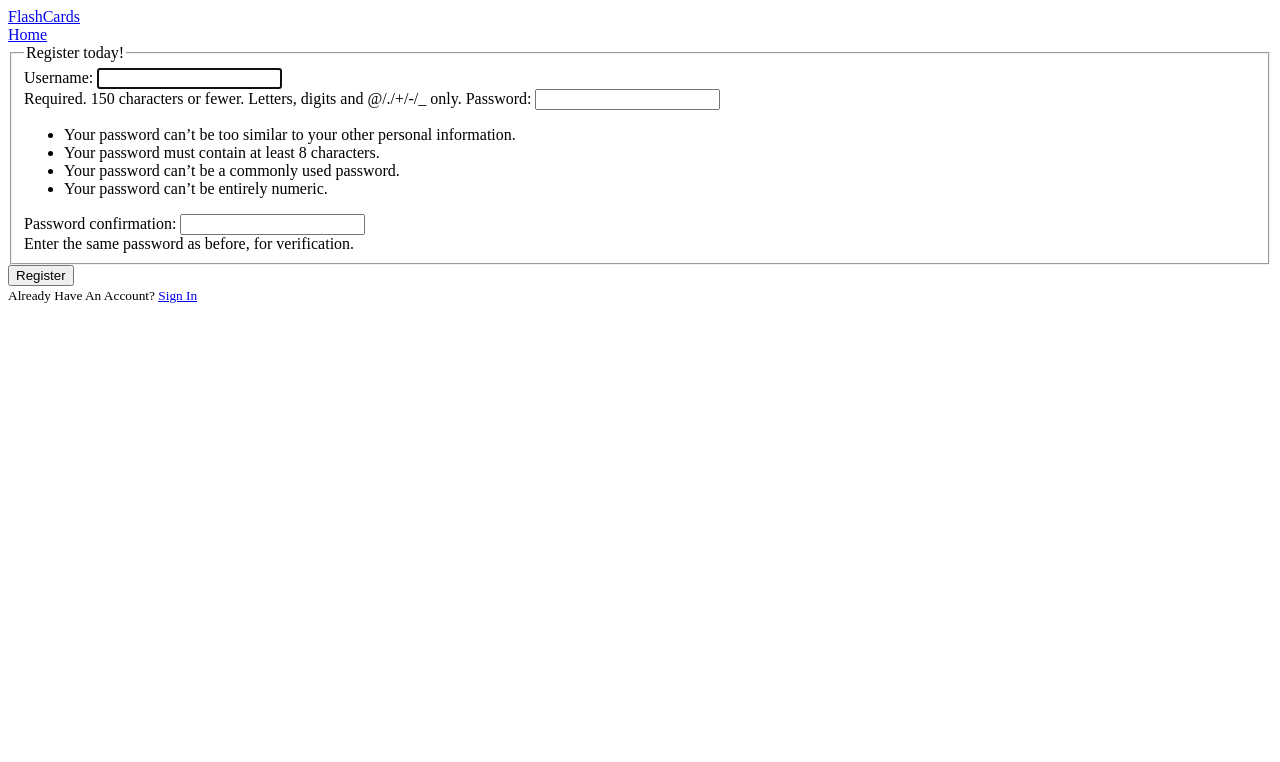
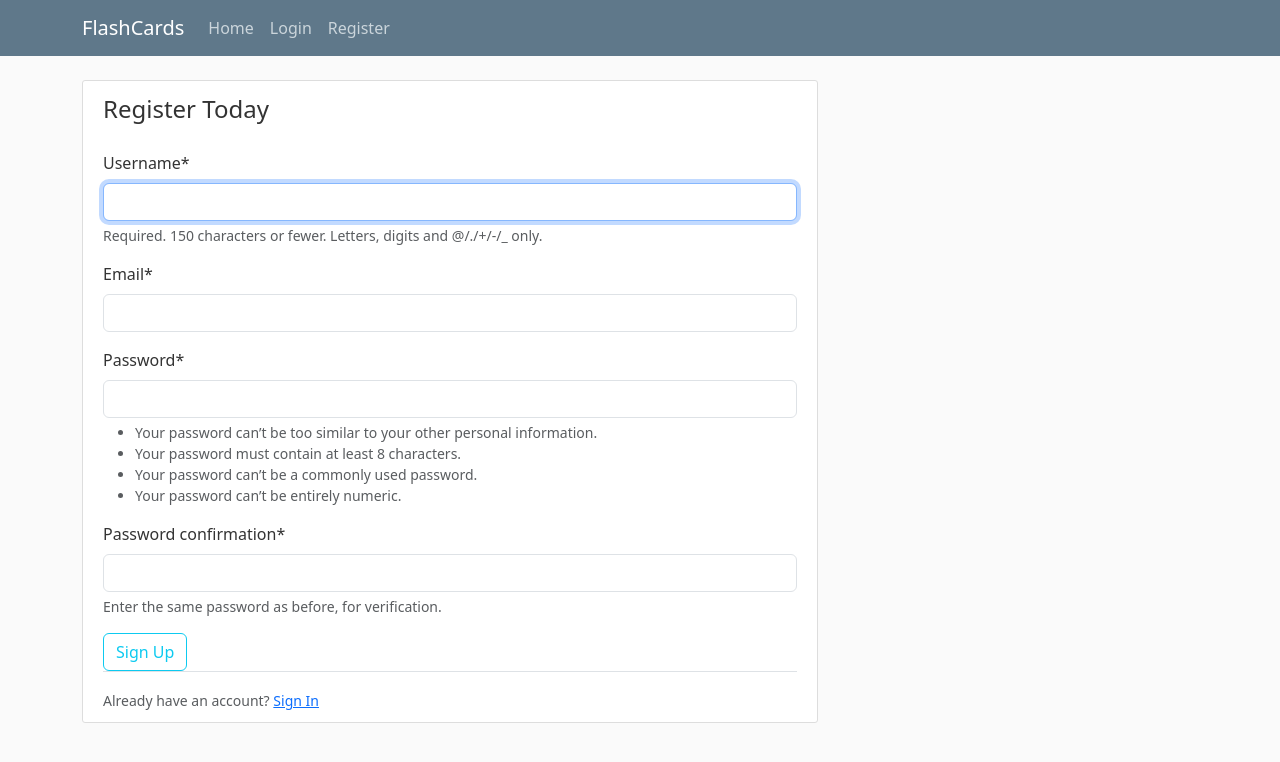
Before and after one commit to dvudd/CI_PP4, a Django app: page /register/ in a window 1280 px wide. Shown: the top 762 px of the page. Run offline with Django 4.2, Linux system fonts and the light colour scheme; some libraries are stand-ins or nearby versions.

Commit message:
feat: adds bootstrap css and crispy forms styles

```diff
--- /dev/null
+++ b/cards/static/css/style.css
@@ -0,0 +1,84 @@
+body {
+    background: #fafafa;
+    color: #333333;
+    margin-top: 5rem;
+  }
+
+  h1, h2, h3, h4, h5, h6 {
+    color: #444444;
+  }
+
+  ul {
+    margin: 0;
+  }
+
+  .bg-steel {
+    background-color: #5f788a;
+  }
+
+  .site-header .navbar-nav .nav-link {
+    color: #cbd5db;
+  }
+
+  .site-header .navbar-nav .nav-link:hover {
+    color: #ffffff;
+  }
+
+  .site-header .navbar-nav .nav-link.active {
+    font-weight: 500;
+  }
+
+  .content-section {
+    background: #ffffff;
+    padding: 10px 20px;
+    border: 1px solid #dddddd;
+    border-radius: 3px;
+    margin-bottom: 20px;
+  }
+
+  .article-title {
+    color: #444444;
+  }
+
+  a.article-title:hover {
+    color: #428bca;
+    text-decoration: none;
+  }
+
+  .article-content {
+    white-space: pre-line;
+  }
+
+  .article-img {
+    height: 65px;
+    width: 65px;
+    margin-right: 16px;
+  }
+
+  .article-metadata {
+    padding-bottom: 1px;
+    margin-bottom: 4px;
+    border-bottom: 1px solid #e3e3e3
+  }
+
+  .article-metadata a:hover {
+    color: #333;
+    text-decoration: none;
+  }
+
+  .article-svg {
+    width: 25px;
+    height: 25px;
+    vertical-align: middle;
+  }
+
+  .account-img {
+    height: 125px;
+    width: 125px;
+    margin-right: 20px;
+    margin-bottom: 16px;
+  }
+
+  .account-heading {
+    font-size: 2.5rem;
+  }
--- a/cards/templates/cards/base.html
+++ b/cards/templates/cards/base.html
@@ -1,31 +1,59 @@
+{% load static %}
 <!DOCTYPE html>
 <html lang="en">
 <head>
+    <!-- Meta tags -->
     <meta charset="UTF-8">
     <meta name="viewport" content="width=device-width, initial-scale=1.0">
+    <!-- Bootstrap CSS -->
+    <link href="https://cdn.jsdelivr.net/npm/bootstrap@5.3.2/dist/css/bootstrap.min.css" rel="stylesheet" integrity="sha384-T3c6CoIi6uLrA9TneNEoa7RxnatzjcDSCmG1MXxSR1GAsXEV/Dwwykc2MPK8M2HN" crossorigin="anonymous">
+    <!-- Custom CSS-->
+    <link rel="stylesheet" type="text/css" href="{% static 'css/style.css' %}">
+    <!-- Title -->
     <title>FlashCards</title>
 </head>
-<header>
-    <nav>
-        <div>
-            <a href="{% url 'cards-home' %}">FlashCards</a>
-            <div>
-                <div>
-                    <a href="{% url 'cards-home' %}">Home</a>
+<body>
+    <header class="site-header">
+        <nav class="navbar navbar-expand-md navbar-dark bg-steel fixed-top">
+            <div class="container">
+                <a class="navbar-brand mr-4" href="{% url 'cards-home' %}">FlashCards</a>
+                <button class="navbar-toggler" type="button" data-toggle="collapse" data-target="#navbarToggle" aria-controls="navbarToggle" aria-expanded="false" aria-label="Toggle navigation">
+                    <span class="navbar-toggler-icon"></span>
+                </button>
+                <div class="collapse navbar-collapse" id="navbarToggle">
+                    <div class="navbar-nav mr-auto">
+                        <a class="nav-item nav-link" href="{% url 'cards-home' %}">Home</a>
+                    </div>
+                    <!-- Navbar Right Side-->
+                    <div class="navbar-nav">
+                        {% if user.is_authenticated %}
+                        <a class="nav-item nav-link" href="#">{{ user.username }}</a>
+                        <a class="nav-item nav-link" href="#">Logout</a>
+                    {% else %}
+                        <a class="nav-item nav-link" href="#">Login</a>
+                        <a class="nav-item nav-link" href="#">Register</a>
+                    {% endif %}
                     </div>
                 </div>
             </div>
         </nav>
     </header>
-<body>
+    <main role="main" class="container">
+        <div class="row">
+            <div class="col-md-8">
                 {% if messages %}
-        {% for message in messages%}
+                    {% for message in messages %}
                         <div class="alert alert-{{ message.tags }}">
                             {{ message }}
                         </div>
-        {% endfor%}
+                    {% endfor %}
                 {% endif %}
-    {% block content %}
-    {% endblock %}
+                {% block content %}{% endblock %}
+            </div>
+        </div>
+    </main>
+    <!-- JavaScript -->
+    <script src="https://cdn.jsdelivr.net/npm/@popperjs/core@2.11.8/dist/umd/popper.min.js" integrity="sha384-I7E8VVD/ismYTF4hNIPjVp/Zjvgyol6VFvRkX/vR+Vc4jQkC+hVqc2pM8ODewa9r" crossorigin="anonymous"></script>
+    <script src="https://cdn.jsdelivr.net/npm/bootstrap@5.3.2/dist/js/bootstrap.min.js" integrity="sha384-BBtl+eGJRgqQAUMxJ7pMwbEyER4l1g+O15P+16Ep7Q9Q+zqX6gSbd85u4mG4QzX+" crossorigin="anonymous"></script>
 </body>
 </html>
--- a/flashcards/settings.py
+++ b/flashcards/settings.py
@@ -23,7 +23,7 @@ BASE_DIR = Path(__file__).resolve().parent.parent
 SECRET_KEY = os.environ.get("SECRET_KEY")
 
 # SECURITY WARNING: don't run with debug turned on in production!
-DEBUG = False
+DEBUG = True
 
 ALLOWED_HOSTS = ['localhost', '.herokuapp.com']
 
@@ -37,6 +37,8 @@ INSTALLED_APPS = [
     'django.contrib.staticfiles',
     'cloudinary',
     'cloudinary_storage',
+    'crispy_forms',
+    'crispy_bootstrap5',
     'cards.apps.CardsConfig',
     'users.apps.UsersConfig',
 ]
@@ -110,6 +112,8 @@ USE_TZ = True
 STATIC_URL = 'static/'
 STATICFILES_DIRS = [os.path.join(BASE_DIR, 'static'), ]
 STATIC_ROOT = os.path.join(BASE_DIR, 'staticfiles')
+CRISPY_TEMPLATE_PACK = 'bootstrap5'
+CRISPY_ALLOWED_TEMPLATE_PACKS = 'bootstrap5'
 
 # Default primary key field type
 # https://docs.djangoproject.com/en/4.2/ref/settings/#default-auto-field
--- /dev/null
+++ b/users/forms.py
@@ -0,0 +1,10 @@
+from django import forms
+from django.contrib.auth.models import User
+from django.contrib.auth.forms import UserCreationForm
+
+class UserRegisterForm(UserCreationForm):
+    email = forms.EmailField()
+
+    class Meta:
+        model = User
+        fields = ['username', 'email', 'password1', 'password2']
--- a/users/templates/register.html
+++ b/users/templates/register.html
@@ -1,20 +1,23 @@
 {% extends "cards/base.html" %}
+{% load crispy_forms_tags %}
 {% block content %}
-    <div>
+    <div class="content-section">
         <form method="POST">
             {% csrf_token %}
-            <fieldset>
-                <legend>
-                    Register today!
+            <fieldset class="form-group">
+                <legend class="border_bottom mb-4">
+                    Register Today
                 </legend>
-                {{ form }}
+                {{ form | crispy }}
             </fieldset>
-            <div>
-                <button type="stubmit">Register</button>
-            <div>
+            <div class="form-group">
+                <button class="btn btn-outline-info" type="submit">Sign Up</button>
+            </div>
         </form>
-        <div>
-            <small>Already Have An Account? <a href="#">Sign In</a></small>
+        <div class="border-top pt-3">
+            <small class="text-muted">
+                Already have an account? <a class="ml-2" href="#">Sign In</a>
+            </small>
         </div>
     </div>
-{% endblock content %}
+{% endblock content%}
--- a/users/views.py
+++ b/users/views.py
@@ -1,16 +1,17 @@
 from django.shortcuts import render, redirect
 from django.contrib.auth.forms import UserCreationForm
 from django.contrib import messages
+from .forms import UserRegisterForm
 
 # Register view
 def register(request):
     if request.method == 'POST':
-        form = UserCreationForm(request.POST)
+        form = UserRegisterForm(request.POST)
         if form.is_valid():
             form.save()
             username = form.cleaned_data.get('username')
             messages.success(request, f'Account created for {username}!')
             return redirect('cards-home')
     else:
-        form = UserCreationForm()
+        form = UserRegisterForm()
     return render(request, 'register.html', {'form': form})
```
Lines whose indentation alone changed are shown as unchanged.
